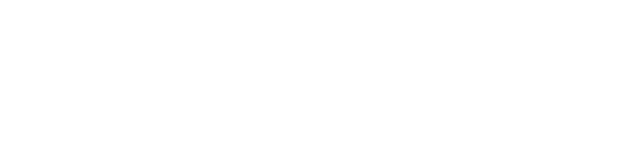
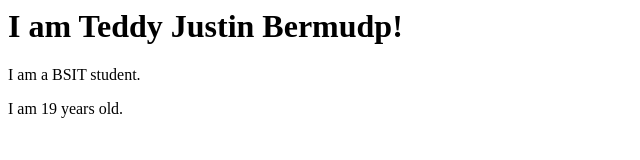
Before and after one commit to Tedeyy/scriptings, a plain HTML site: page index.html in a window 1280 px wide. Shown: the whole page, without its empty margins (0-640 px from the left). Drawn offline with Linux system fonts and the light colour scheme.

Commit message:
added my age and course

```diff
--- a/index.html
+++ b/index.html
@@ -1,3 +1,8 @@
 <html>
     <title> Welcome! </title>
+    <body>
+        <h1>I am Teddy Justin Bermudp!</h1>
+        <p> I am a BSIT student.</p>
+        <p> I am 19 years old.</p>
+    </body>
 </html>
```
